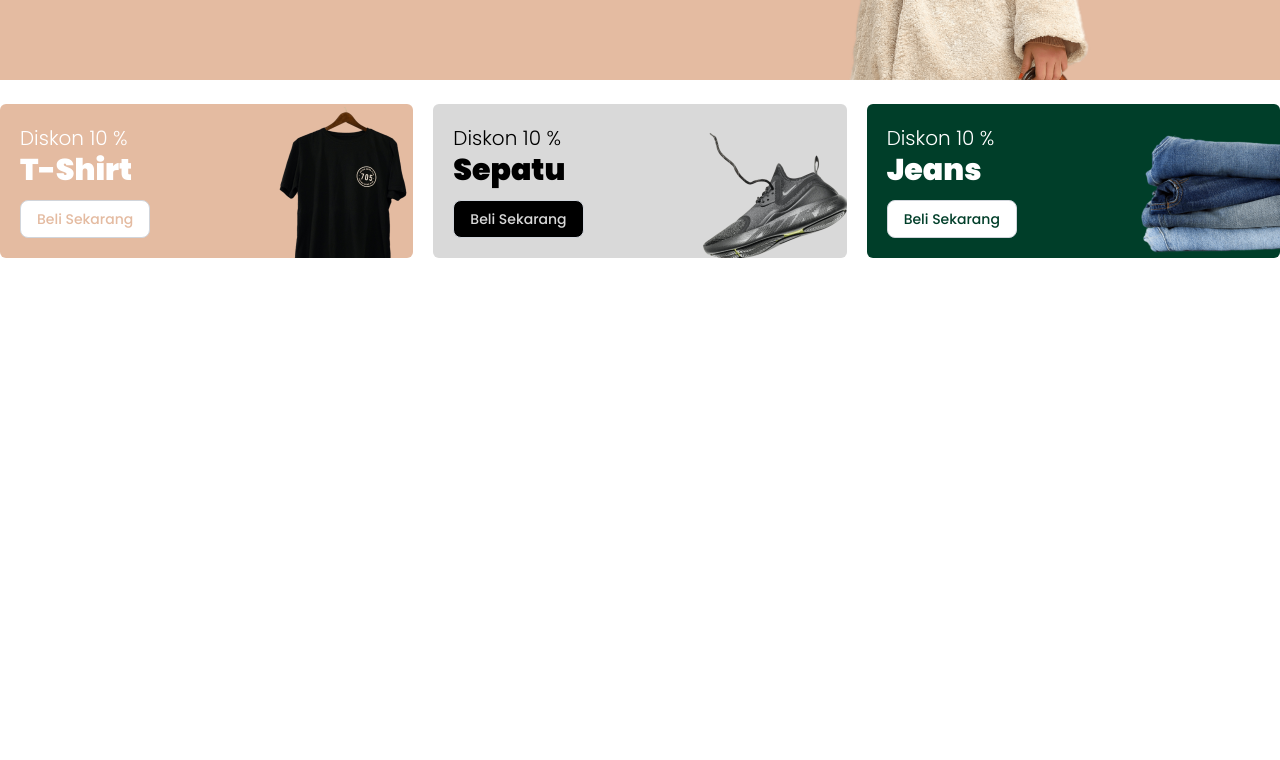
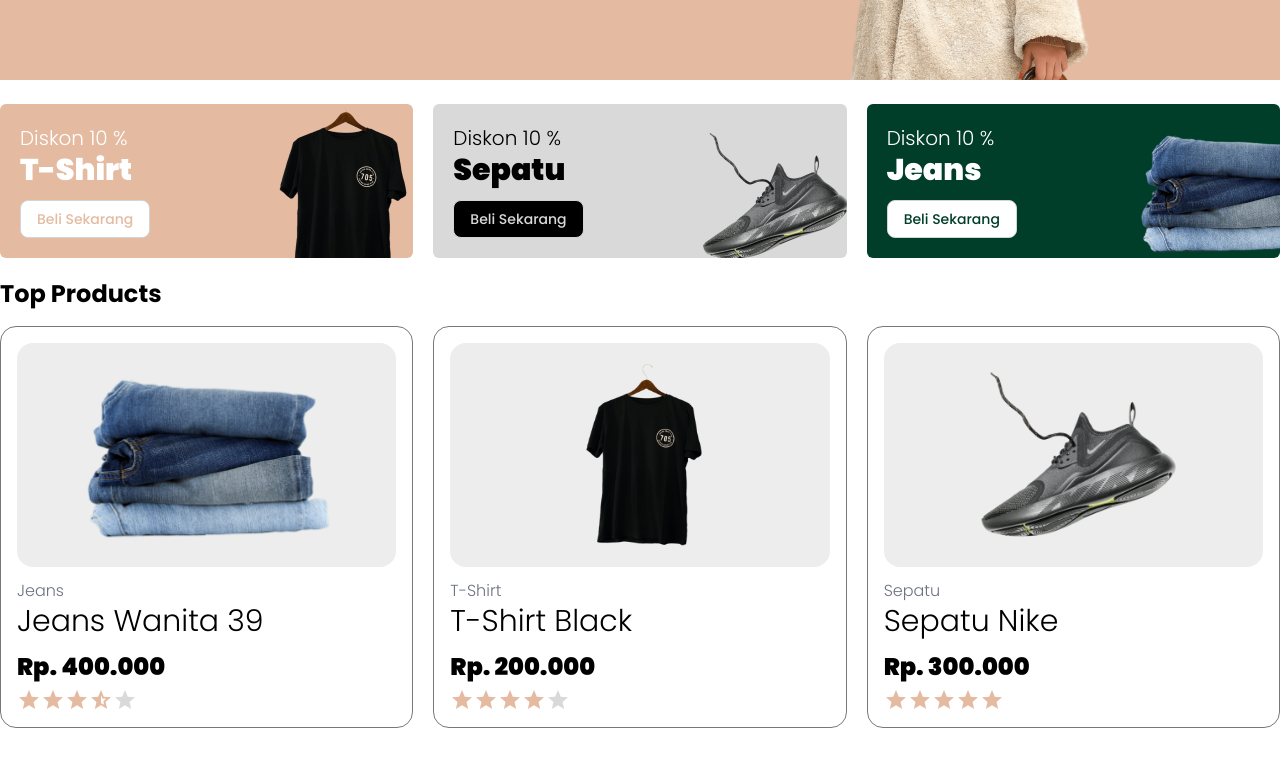
Before and after one commit to ahmadrzq/shoe-store-with-tailwind, a website: page src/index.html in a window 1280 px wide. Shown: the part 425-1185 px from the top of the page. Before the commit the page ends 800 px from the top, so only its background shows below. Drawn offline with nearby package versions, Linux system fonts and the light colour scheme; files that its build step writes are made by us from their sources.

Commit message:
Make list top product

```diff
--- a/src/index.html
+++ b/src/index.html
@@ -145,6 +145,97 @@
     </div>
     <!-- Category -->
 
+    <!-- Top Product -->
+    <div class="mt-5 container mx-auto">
+        <h1 class="font-bold text-2xl mx-5 md:mx-0">Top Products</h1>
+        <div class="mt-4 grid grid-cols-1 md:grid-cols-3 gap-5 mx-5 md:mx-0">
+            <div class="border border-borderColor p-4 rounded-2xl">
+                <!-- Product Picture -->
+                <div class="bg-bgColor flex justify-center p-4 rounded-2xl">
+                    <img src="assets/images/product1.png" alt="" class="h-48">
+                </div>
+                <!-- Product Picture -->
+
+                <!-- Product Title -->
+                <div class="mt-3">
+                    <p class="font-light text-base text-gray-500">Jeans</p>
+                    <p class="font-light text-3xl">Jeans Wanita 39</p>
+                </div>
+                <!-- Product Title -->
+
+                <!-- Price & Review -->
+                <div class="mt-3">
+                    <p class="font-black text-2xl">Rp. 400.000</p>
+                    <div class="mt-1 flex">
+                        <img src="assets/images/star.svg" alt="">
+                        <img src="assets/images/star.svg" alt="">
+                        <img src="assets/images/star.svg" alt="">
+                        <img src="assets/images/star-half.svg" alt="">
+                        <img src="assets/images/star-hide.svg" alt="">
+                    </div>
+                </div>
+                <!-- Price & Review -->
+            </div>
+            <div class="border border-borderColor p-4 rounded-2xl">
+                <!-- Product Picture -->
+                <div class="bg-bgColor flex justify-center p-4 rounded-2xl">
+                    <img src="assets/images/product3.png" alt="" class="h-48">
+                </div>
+                <!-- Product Picture -->
+
+                <!-- Product Title -->
+                <div class="mt-3">
+                    <p class="font-light text-base text-gray-500">T-Shirt</p>
+                    <p class="font-light text-3xl">T-Shirt Black</p>
+                </div>
+                <!-- Product Title -->
+
+                <!-- Price & Review -->
+                <div class="mt-3">
+                    <p class="font-black text-2xl">Rp. 200.000</p>
+                    <div class="mt-1 flex">
+                        <img src="assets/images/star.svg" alt="">
+                        <img src="assets/images/star.svg" alt="">
+                        <img src="assets/images/star.svg" alt="">
+                        <img src="assets/images/star.svg" alt="">
+                        <img src="assets/images/star-hide.svg" alt="">
+                    </div>
+                </div>
+                <!-- Price & Review -->
+            </div>
+            <div class="border border-borderColor p-4 rounded-2xl">
+                <!-- Product Picture -->
+                <div class="bg-bgColor flex justify-center p-4 rounded-2xl">
+                    <img src="assets/images/product2.png" alt="" class="h-48">
+                </div>
+                <!-- Product Picture -->
+
+                <!-- Product Title -->
+                <div class="mt-3">
+                    <p class="font-light text-base text-gray-500">Sepatu</p>
+                    <p class="font-light text-3xl">Sepatu Nike</p>
+                </div>
+                <!-- Product Title -->
+
+                <!-- Price & Review -->
+                <div class="mt-3">
+                    <p class="font-black text-2xl">Rp. 300.000</p>
+                    <div class="mt-1 flex">
+                        <img src="assets/images/star.svg" alt="">
+                        <img src="assets/images/star.svg" alt="">
+                        <img src="assets/images/star.svg" alt="">
+                        <img src="assets/images/star.svg" alt="">
+                        <img src="assets/images/star.svg" alt="">
+                    </div>
+                </div>
+                <!-- Price & Review -->
+            </div>
+        </div>
+    </div>
+    <!-- Top Product -->
+
+    <div class="mt-8"></div>
+
     <script src="https://cdnjs.cloudflare.com/ajax/libs/flowbite/1.6.3/flowbite.min.js"></script>
 </body>
 
```
